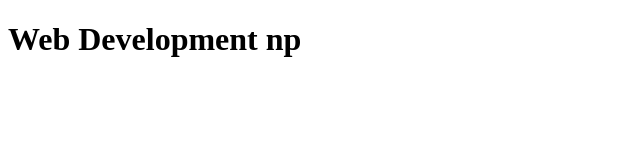
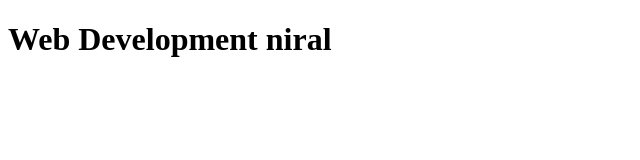
Before and after one commit to web-np/cr8eve, a plain HTML site: page index.html in a window 1280 px wide. Shown: the full height of the page, 0-640 px from the left. Drawn offline with Linux system fonts and the light colour scheme.

Commit message:
Update index.html

```diff
--- a/index.html
+++ b/index.html
@@ -5,6 +5,6 @@
     <title>Web Development</title>
 </head>
 <body>
-    <h1>Web Development np</h1>
+    <h1>Web Development niral</h1>
 </body>
 </html>
```
